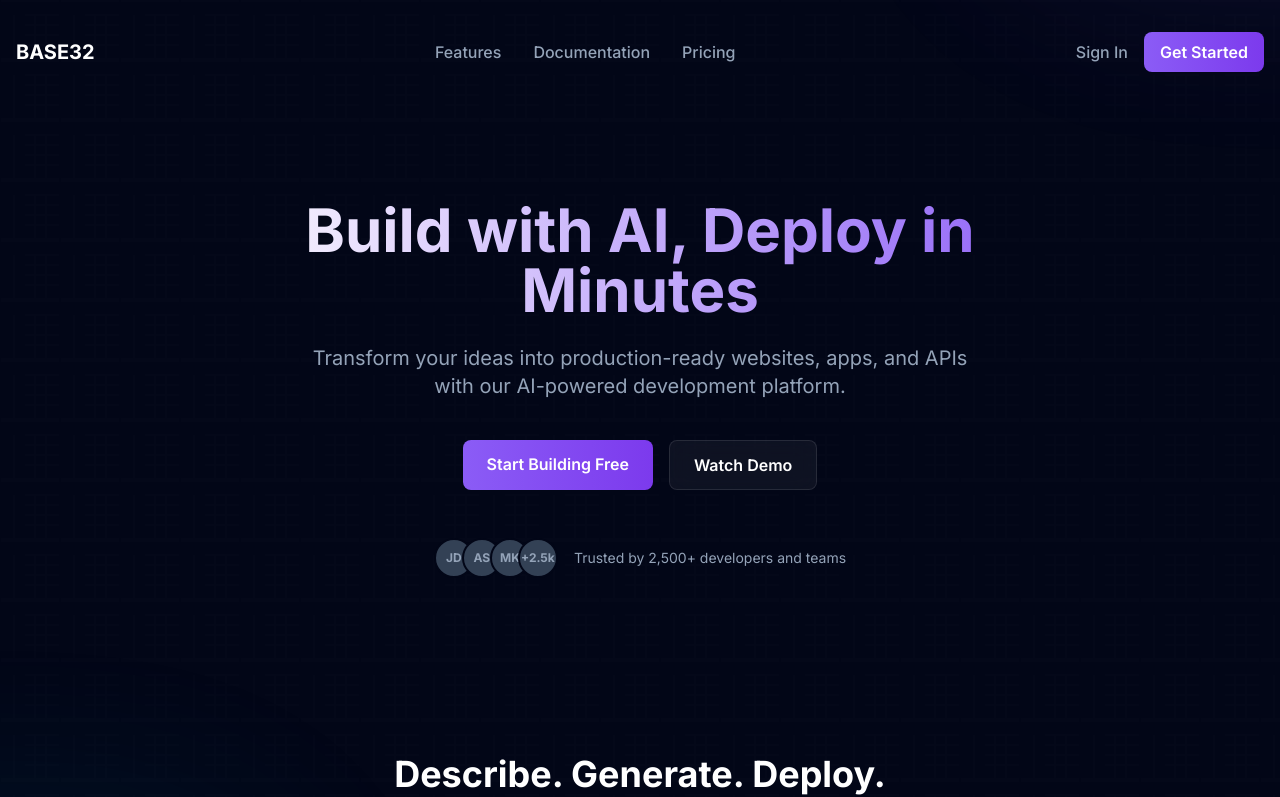
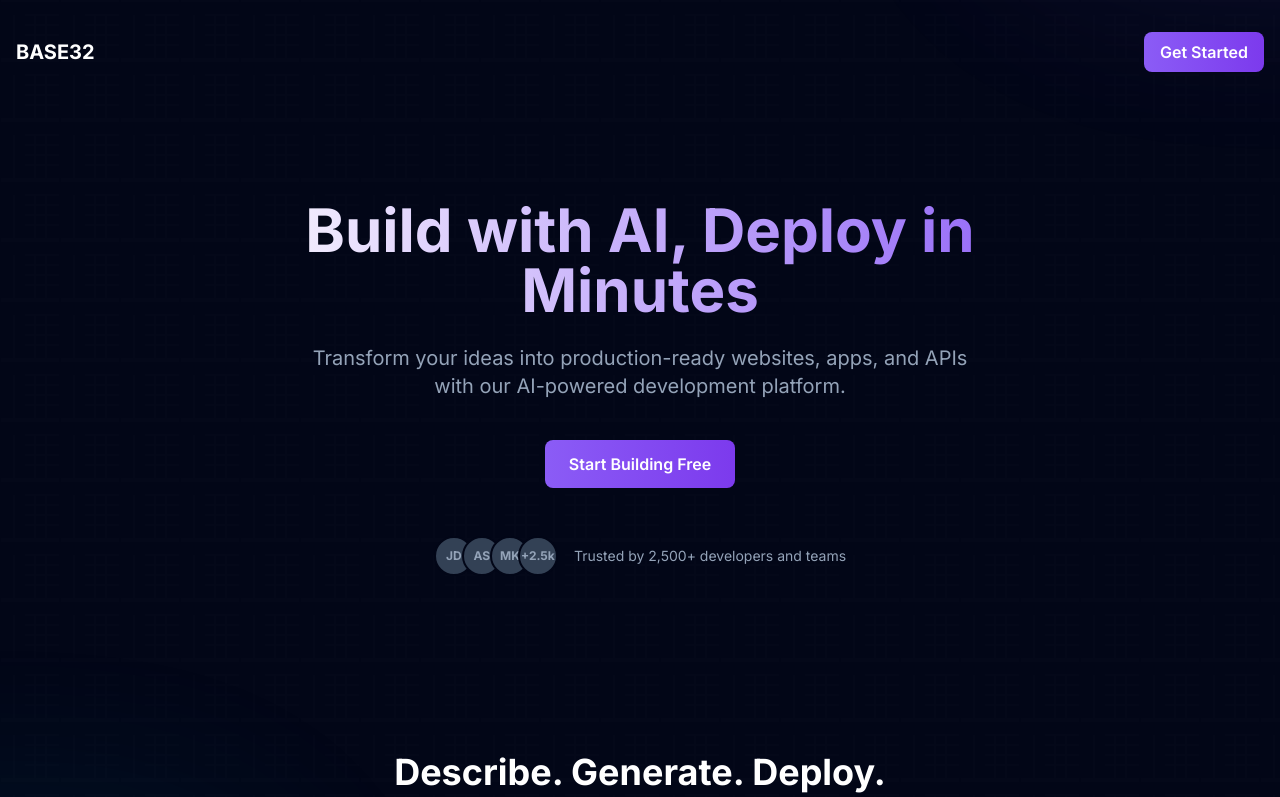
Before and after one commit to catprojects121/brainlesscat, a plain HTML site: page index.html in a window 1280 px wide. Shown: the top 797 px of the page. Drawn offline with nearby package versions, Linux system fonts and the light colour scheme.

Commit message:
Update index.html

```diff
--- a/index.html
+++ b/index.html
@@ -74,14 +74,11 @@
             </a>
 
             <nav class="hidden md:flex space-x-8">
-                <a href="#" class="text-gray-400 hover:text-white transition-colors duration-300 font-medium">Features</a>
-                <a href="#" class="text-gray-400 hover:text-white transition-colors duration-300 font-medium">Documentation</a>
-                <a href="#" class="text-gray-400 hover:text-white transition-colors duration-300 font-medium">Pricing</a>
+
             </nav>
 
             <div class="flex items-center space-x-4">
-                <a href="#" class="text-gray-400 hover:text-white transition-colors duration-300 font-medium">Sign In</a>
-                <a href="#" class="px-4 py-2 bg-gradient-to-r from-primary to-primary-dark rounded-lg font-semibold hover:shadow-lg hover:shadow-primary/20 transition-all duration-300">Get Started</a>
+                <a href="#ai-sec" class="px-4 py-2 bg-gradient-to-r from-primary to-primary-dark rounded-lg font-semibold hover:shadow-lg hover:shadow-primary/20 transition-all duration-300">Get Started</a>
             </div>
         </div>
     </header>
@@ -101,9 +98,7 @@
                 <a href="#" class="px-6 py-3 bg-gradient-to-r from-primary to-primary-dark rounded-lg font-semibold hover:shadow-lg hover:shadow-primary/20 transition-all duration-300 text-center">
                     Start Building Free
                 </a>
-                <a href="#" class="px-6 py-3 glass rounded-lg font-semibold hover:bg-white/10 transition-all duration-300 text-center">
-                    Watch Demo
-                </a>
+
             </div>
 
             <!-- Social Proof -->
@@ -120,7 +115,7 @@
     </section>
 
     <!-- AI Prompt Section -->
-    <section class="container mx-auto px-4 py-16 md:py-20">
+    <section class="container mx-auto px-4 py-16 md:py-20" id="ai-sec">
         <div class="max-w-4xl mx-auto">
             <h2 class="text-3xl md:text-4xl font-bold text-center mb-4">Describe. Generate. Deploy.</h2>
             <p class="text-gray-400 text-center mb-10 max-w-2xl mx-auto">
```
